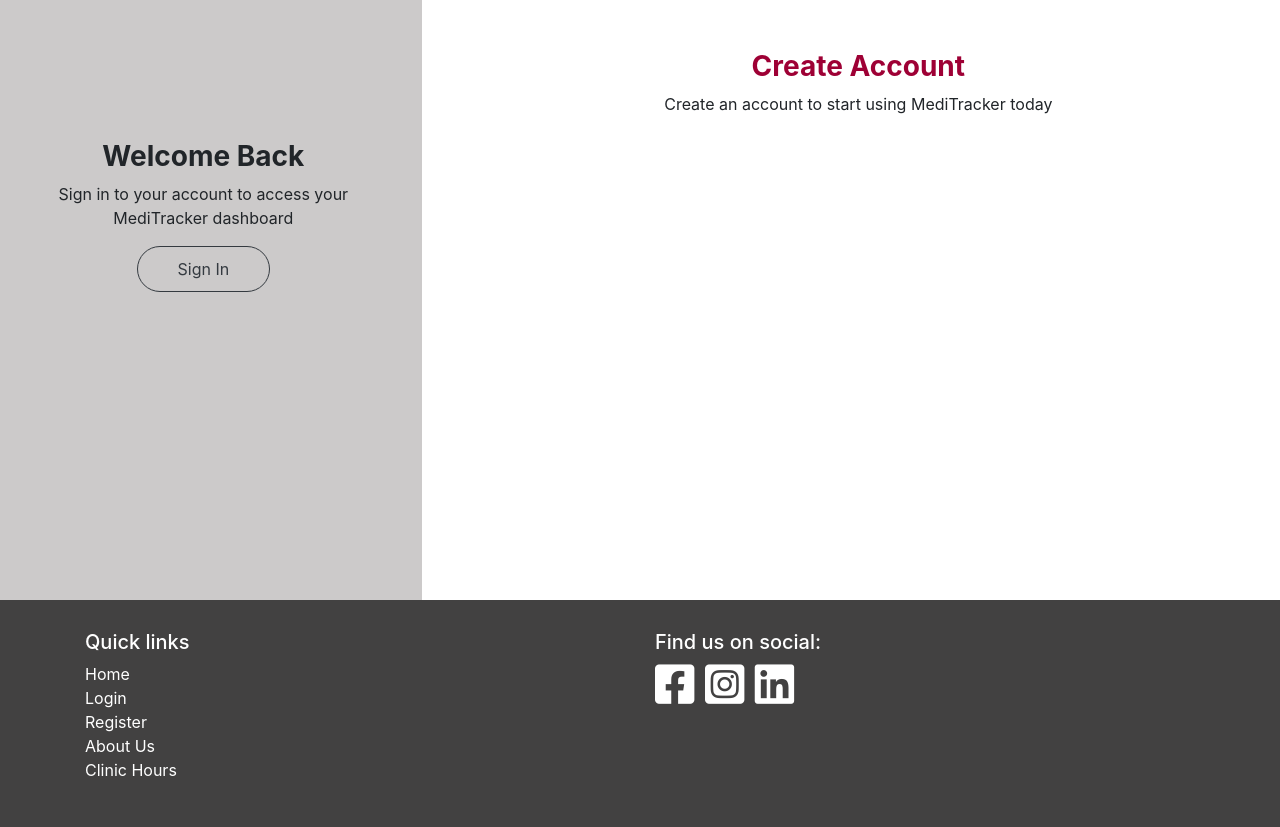
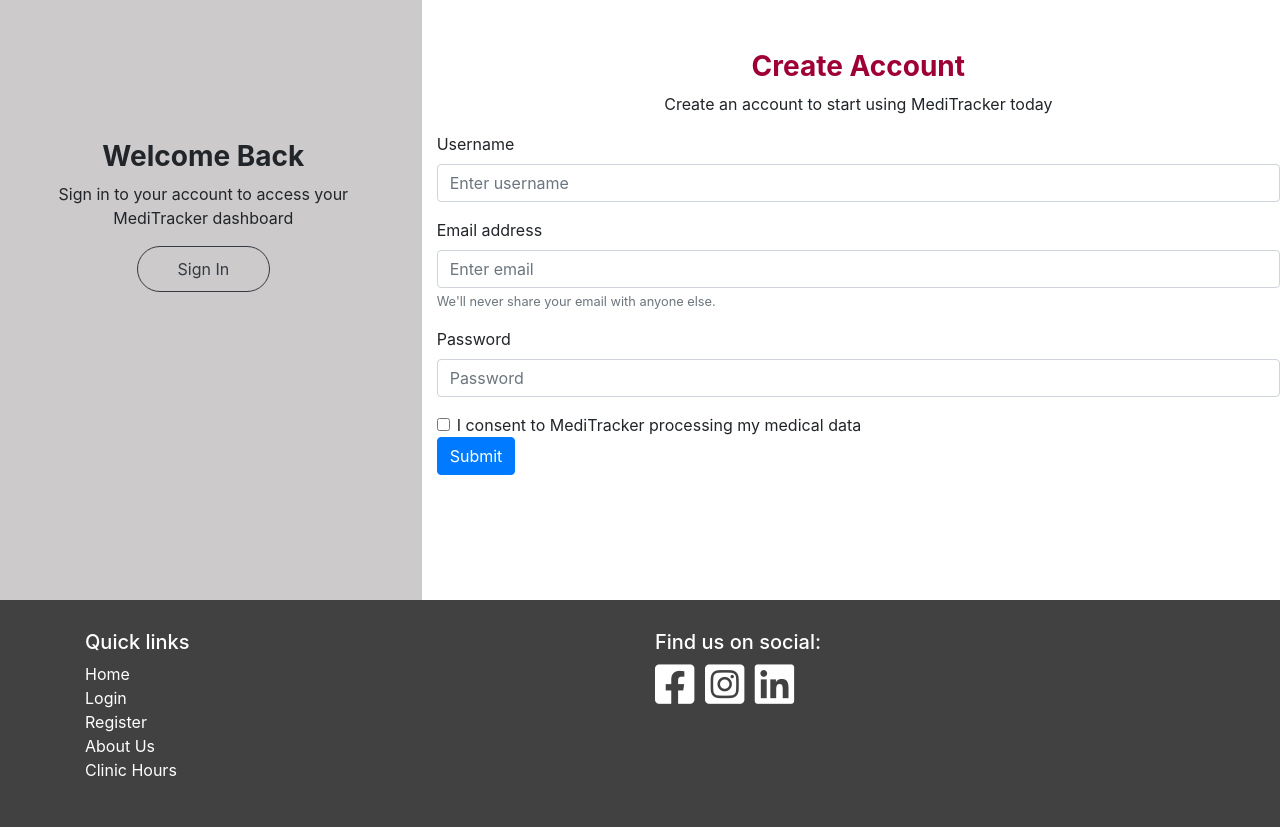
Before and after one commit to JessicaJuliet/meditracker, a Flask app: page /register in a window 1280 px wide. Shown: the part 206-1033 px from the top of the page. Run offline with Flask 2, Linux system fonts and the light colour scheme; some libraries are stand-ins or nearby versions.

Commit message:
Create form on register page

```diff
--- a/templates/pages/register.html
+++ b/templates/pages/register.html
@@ -12,6 +12,27 @@
         <div class="col-sm-8 create-account">
             <h3>Create Account</h3>
             <p>Create an account to start using MediTracker today</p>
+            <!-- Resource: https://getbootstrap.com/docs/4.0/components/forms/ -->
+            <form>
+                <div class="form-group">
+                    <label for="username">Username</label>
+                    <input id="username" name="username" type="text" class="form-control" placeholder="Enter username">
+                </div>
+                <div class="form-group">
+                    <label for="email">Email address</label>
+                    <input id="email" name="email" type="email" class="form-control" aria-describedby="emailHelp" placeholder="Enter email" required>
+                    <small id="emailHelp" class="form-text text-muted">We'll never share your email with anyone else.</small>
+                </div>
+                <div class="form-group">
+                    <label for="password">Password</label>
+                    <input id="password" name="password" type="password" class="form-control" placeholder="Password" required>
+                </div>
+                <div class="form-check">
+                    <input type="checkbox" class="form-check-input" id="checkbox">
+                    <label class="form-check-label" for="checkbox" required>I consent to MediTracker processing my medical data</label>
+                </div>
+                <button type="submit" class="btn btn-primary">Submit</button>
+            </form>
         </div>
     </div>
 {% endblock %}
```
